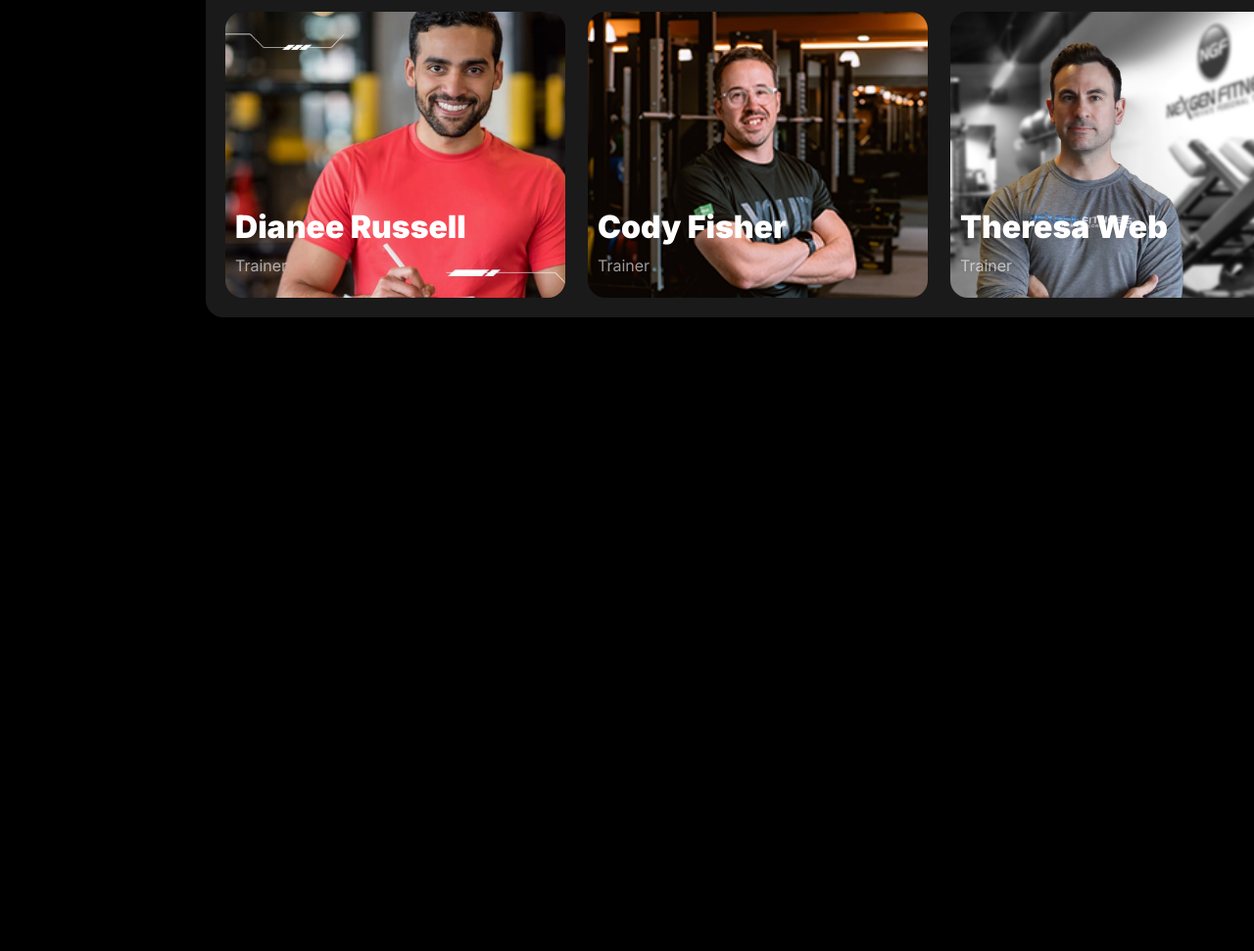
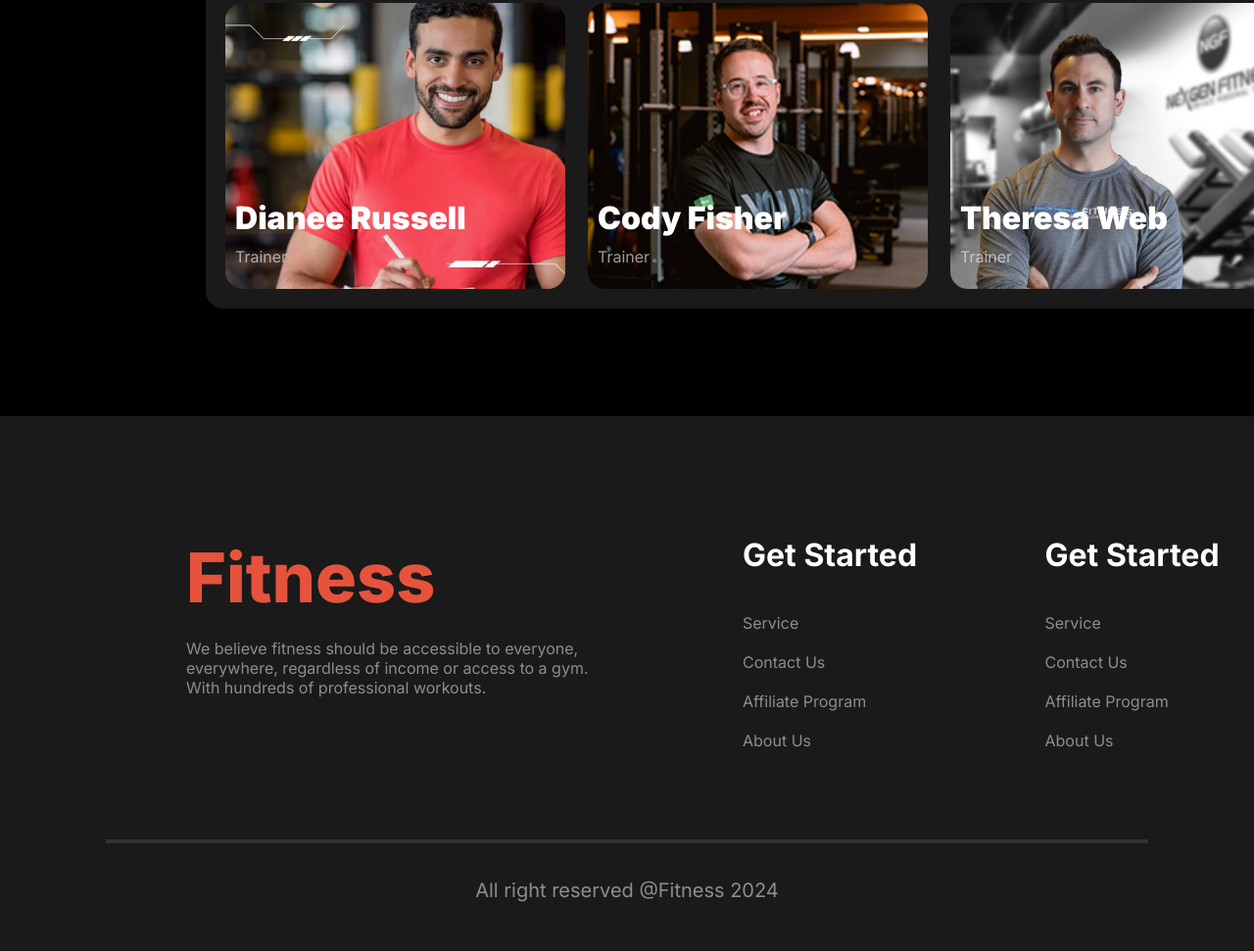
Before and after one commit to alpharabbit9/assignment-2, a plain HTML site: page index.html in a window 1280 px wide. Shown: the part 2996-3967 px from the top of the page at 98% size. Before the commit the page ends 3320 px from the top, so only its background shows below. Drawn offline with Linux system fonts and the light colour scheme.

Commit message:
added another section

```diff
--- a/index.html
+++ b/index.html
@@ -18,6 +18,8 @@
                 <li><a href="">Contact</a></li>
                 <li><a href="">About</a></li>
             </ul>
+
+            <img class="ham" src="./images/532-5328945_menu-bar-icon-white-clipart-png-download-menu.png" alt="">
 
 
         </nav>
@@ -229,17 +231,51 @@
             </div>
         </section>
 
+        <!-- Last Section -->
 
+        <section class="last">
+            <div class="last-conatainer">
+                <div class="box-1">
+                    <h1 class="title">Fitness</h1>
+                    <p class="banner-description">We believe fitness should be accessible to everyone, everywhere, regardless of income or access to a gym. With hundreds of professional workouts.</p>
 
+                </div>
 
+                <div class="box-2">
 
+                    <h5 class="last-title">Get Started</h5>
+                    <div class="span">Service</div>
+                    <div class="span">Contact Us</div>
+                    <div class="span">Affiliate Program</div>
+                    <div class="span">About Us</div>
 
+                </div>
+                <div class="box-3">
+                    <h5 class="last-title">Get Started</h5>
+                    <div class="span">Service</div>
+                    <div class="span">Contact Us</div>
+                    <div class="span">Affiliate Program</div>
+                    <div class="span">About Us</div>
+
+                </div>
+            </div>
+
+            <div class="line">
+
+            </div>
+
+            <div class="foot">
+                <p class="footer">All right reserved @Fitness 2024</p>
+            </div>
+        </section>
 
 
     </main>
 
     <footer>
 
+
+
     </footer>
 </body>
 </html>
--- a/styles/responsive.css
+++ b/styles/responsive.css
@@ -7,6 +7,16 @@
 
     .item-container{
         display: none;
+    }
+    .header{
+      width: 100%;
+      border: 1px solid aqua;
+    }
+    .ham{
+      display: block;
+      margin: 0 auto;
+      margin-right: 40px;
+
     }
     .navbar{
       width: 100%;
@@ -48,19 +58,20 @@
         height: 75px;
     }
     .upper-box{
-        margin-left: 10px;
+        margin-left: -20px;
         margin-right: 200px;
     }
     .lower-box{
       margin-left: 10px;
     }
     .habit-change{
-      /* width: 100%; */
+      width: 100%;
     }
 
     .habit-container{
       grid-template-columns: repeat(1,1fr);
       gap: 36px;
+      height: 1216px;
 
     }
     .habit-box{
@@ -88,6 +99,7 @@
       height: 531px;
       border-radius: 18px;
       background: rgb(34, 34, 34);
+      margin: 0 auto;
       margin-left: 0;
       text-align: center;
 
@@ -171,6 +183,34 @@
 
   }
 
+  /* Footer */
+  .last{
+    width: 100%;
+    height: 986px;
+    text-align: center;
+  }
+
+  .last-conatainer{
+    text-align: left;
+    width: 353px;
+    height: 748px;
+    gap: 20px;
+    margin: 0;
+    margin-left: 20px;
+    grid-template-columns: repeat(1,1fr);
+  }
+
+  .box-1{
+    width: 317px;
+    height: 200px;
+  }
+
+  .box-2 , .box-3{
+    width: 181px;
+    height: 250px;
+    margin-bottom: 20px;
+  }
+
 
 
   }
--- a/styles/style.css
+++ b/styles/style.css
@@ -75,6 +75,7 @@
     text-align: center;
     padding: 10px;
     margin-right: 10px;
+
   }
 
   ul li a{
@@ -97,6 +98,11 @@
   .header{
     max-width: 1550px;
     background: linear-gradient(180.00deg, rgb(17, 17, 17),rgba(119, 119, 119, 0) 100%);
+  }
+
+  .ham{
+    width: 18px;
+    display: none;
   }
 
   /* Banner STyle */
@@ -178,7 +184,7 @@
 
   .habit-change{
     width: 1070px;
-    height: 452px;
+    /* height: 452px; */
     /* border: 1px solid aqua; */
     margin: 100px auto;
     text-align: center;
@@ -355,7 +361,7 @@
 
   .team-members{
     width: 1090px;
-    height: 604px;
+    /* height: 604px; */
     border-radius: 18px;
     background: rgba(255, 255, 255, 0.1);
     margin: 0 auto;
@@ -428,3 +434,80 @@
     background-position: center;
     background-size: cover;
   }
+
+  /* Last Section Styles */
+
+  .last{
+    max-width: 1550px;
+    height: 490px;
+    margin: 0 auto;
+    margin-top: 110px;
+    padding-top: 56px;
+    background: rgba(255, 255, 255, 0.1);
+  }
+
+  .title{
+    font-size: 4.375rem;
+    font-weight: 800;
+    color: rgb(230, 83, 60);
+    margin-top: 0;
+    margin-bottom: 20px;
+  }
+
+  .last-conatainer{
+    width: 1060px;
+    height: 250px;
+    margin: 66px 191px 60px 190px;
+    display: grid;
+    grid-template-columns: repeat(3,1fr);
+    gap: 125px;
+  }
+
+  .box-1{
+    width: 443px;
+    height: 176px;
+
+  }
+
+  .box-2{
+    width: 181px;
+    height: 250px;
+    text-align: left;
+  }
+  .box-3{
+    width: 181px;
+    height: 250px;
+    text-align: left;
+  }
+  .last-title{
+    font-size: 2rem;
+    font-weight: 700;
+    margin-top: 0;
+    margin-bottom: 40px;
+  }
+
+  .span{
+    margin-top: 20px;
+    margin-bottom: 20px;
+    color: rgba(255, 255, 255, 0.5);
+  }
+
+  .line{
+    width: 1060px;
+    margin: 0 auto;
+    border: 2px solid rgba(255, 255, 255, 0.1);
+    margin-top: 50px;
+    margin-bottom: 36px;
+  }
+
+  /* Footer Styles */
+
+  .foot{
+    max-width: 1550px;
+    text-align: center;
+    color: rgba(255, 255, 255, 0.5);
+    margin: 0 auto;
+    font-size: 1.25rem;
+
+
+  }
```
